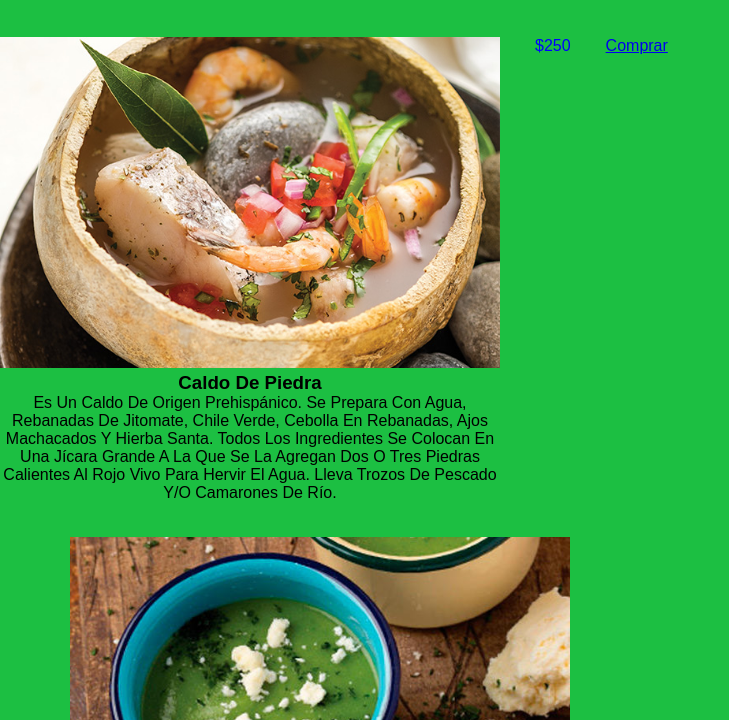
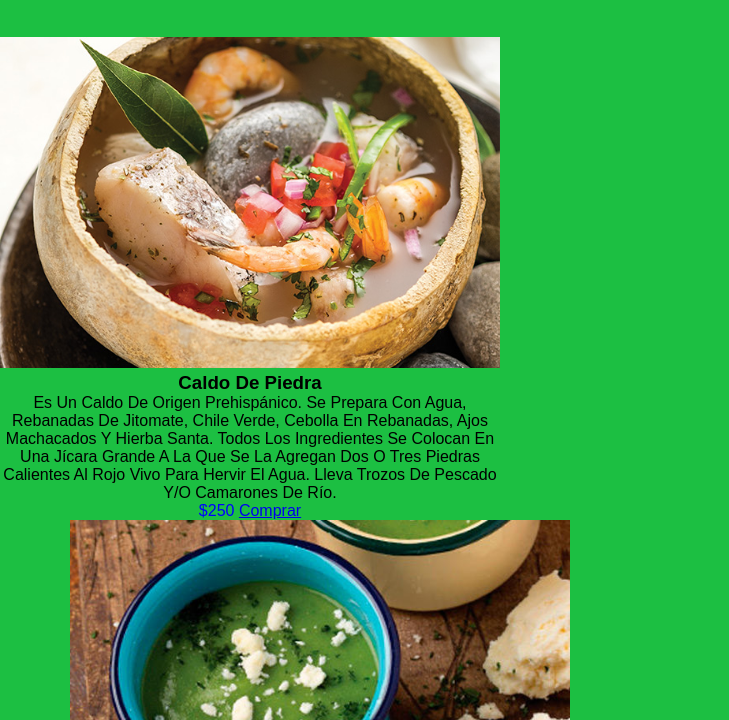
Before and after one commit to Danielogarrio/proyecto-coder, a plain HTML site: page index.html in a window 1280 px wide. Shown: the part 624-1344 px from the top of the page, without its empty margins (0-729 px from the left). Drawn offline with Linux system fonts and the light colour scheme.

Commit message:
modificacion del div price

```diff
--- a/index.html
+++ b/index.html
@@ -68,10 +68,10 @@
                     Lleva trozos de pescado y/o camarones de río.
 
                 </p>
-                </div class="prices">
-                <span>$250</span>
-                <a href="#"class="btn-2">comprar</a>
-                <div>
+                <div class="prices">
+                  <span>$250</span>
+                  <a href="#"class="btn-2">comprar</a>
+                </div>
 
            </div>
 
```
